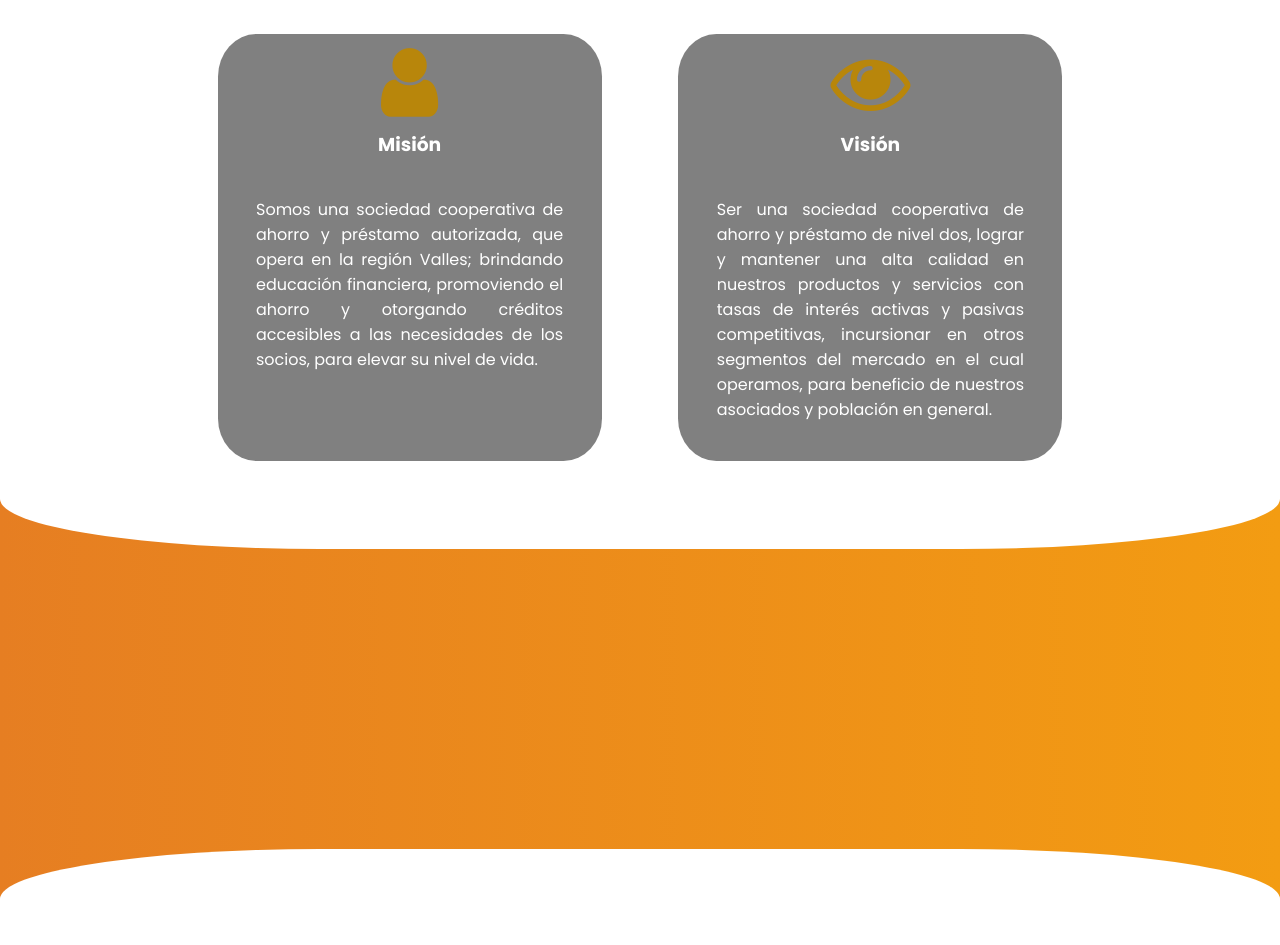
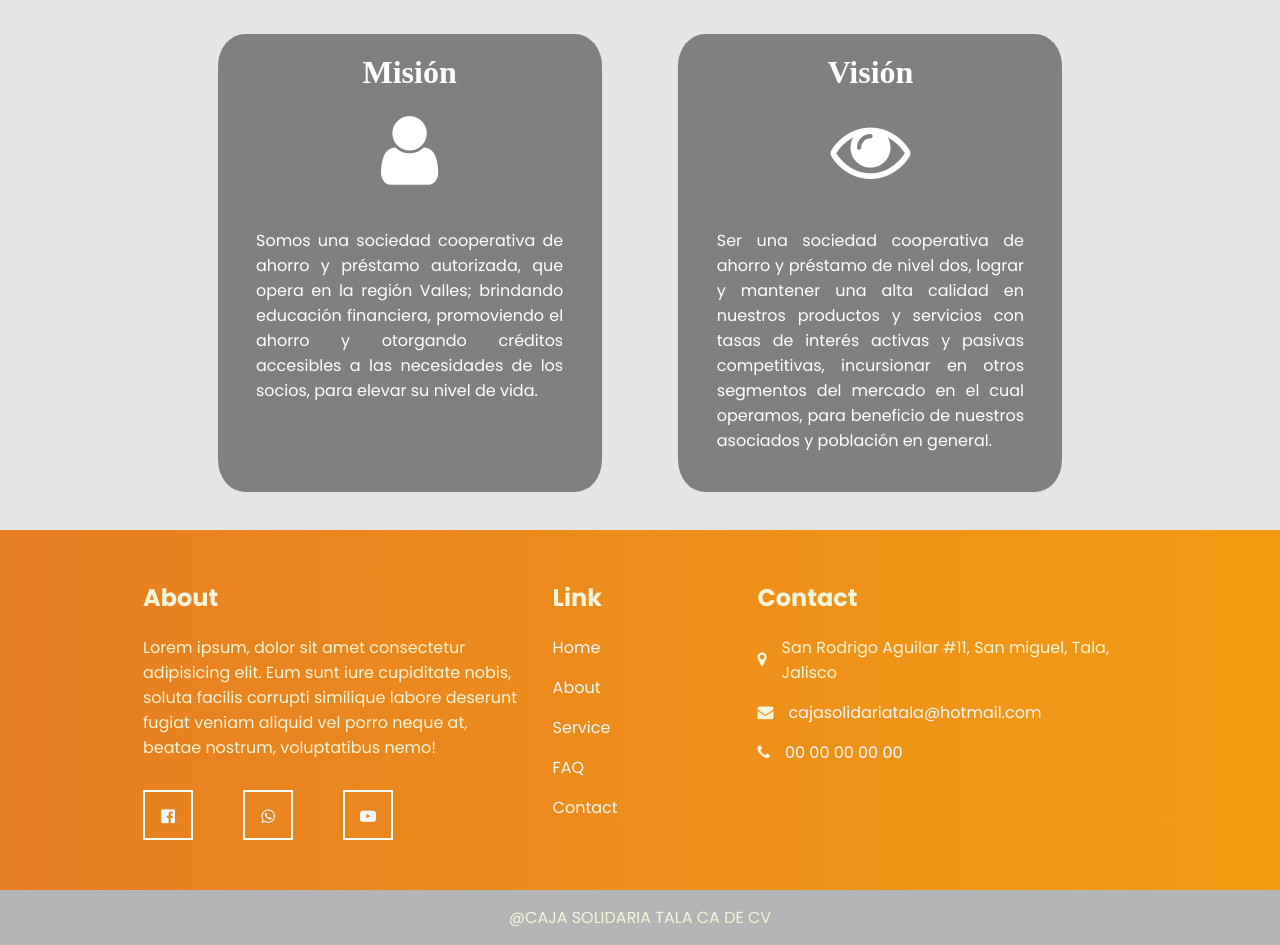
Before and after one commit to geokuga/Proyecto-CST, a React (Vite) app: page / in a window 1280 px wide. Shown: the part 2480-3425 px from the top of the page. Before the commit the page ends 3379 px from the top, so only its background shows below. Built offline with nearby package versions, Linux system fonts and the light colour scheme.

Commit message:
terminacion de footer

```diff
--- a/src/App.css
+++ b/src/App.css
@@ -1,3 +1,3 @@
 .fondo {
-  background-color: white;
+  background-color: rgb(230, 229, 229);
 }
--- a/src/components/MisionVision/MisionVision.css
+++ b/src/components/MisionVision/MisionVision.css
@@ -10,22 +10,25 @@
   min-height: 200px;
   background-color: gray;
   margin: 3%;
-  border-radius: 10%;
+  border-radius: 7%;
 }
 
 .iconoM {
-  color: darkgoldenrod;
+  color: white;
   font-size: 500%;
-  margin: 2%;
 }
 
 .MTitulo {
+  font-size: 200%;
+  font-family: serif;
   text-align: center;
   color: white;
+  margin: 5%;
 }
 
 .MTexto {
   color: white;
   text-align: justify;
   margin: 10%;
+  font-size: medium;
 }
--- a/src/components/MisionVision/MisionVision.tsx
+++ b/src/components/MisionVision/MisionVision.tsx
@@ -5,9 +5,9 @@ export default function MisionVision() {
     <section className="MContent">
       <section className="MContenedor">
         <center>
+          <h3 className="MTitulo">Misión</h3>
           <i className="fa fa-user iconoM" aria-hidden="true"></i>
         </center>
-        <h3 className="MTitulo">Misión</h3>
         <p className="MTexto">
           Somos una sociedad cooperativa de ahorro y préstamo autorizada, que
           opera en la región Valles; brindando educación financiera, promoviendo
@@ -15,11 +15,12 @@ export default function MisionVision() {
           socios, para elevar su nivel de vida.
         </p>
       </section>
+
       <section className="MContenedor">
         <center>
+          <h3 className="MTitulo">Visión</h3>
           <i className="fa fa-eye iconoM" aria-hidden="true"></i>
         </center>
-        <h3 className="MTitulo">Visión</h3>
         <p className="MTexto">
           Ser una sociedad cooperativa de ahorro y préstamo de nivel dos, lograr
           y mantener una alta calidad en nuestros productos y servicios con
--- a/src/components/Requisitos/Requisitos.css
+++ b/src/components/Requisitos/Requisitos.css
@@ -14,7 +14,7 @@
   position: absolute;
   width: 100%;
   height: 100px;
-  background-color: white;
+  background-color: rgb(230, 229, 229);
   border-radius: 50% / 100px;
   left: 0;
 }
--- a/src/components/descripcion/Descripcion.css
+++ b/src/components/descripcion/Descripcion.css
@@ -9,7 +9,7 @@
 .DContent {
   width: 30%;
   height: 100%;
-  background-color: #bb9e8d;
+  background-color: #e67e22;
   color: blanchedalmond;
   border-radius: 10px 0 0 10px;
 }
@@ -20,8 +20,9 @@
 }
 
 .DTexto {
-  text-align: justify;
-  padding: 5%;
+  text-align: center;
+  padding: 15%;
+  padding-top: 1%;
 }
 
 .DContentImagen {
@@ -32,7 +33,7 @@
   background-size: cover;
   background-position: center;
   border-radius: 0 10px 10px 0;
-  border: 10px solid #bb9e8d;
+  border: 10px solid #e67e22;
 }
 
 .DContentImagen img {
--- a/src/components/descripcion/Descripcion.tsx
+++ b/src/components/descripcion/Descripcion.tsx
@@ -8,9 +8,10 @@ export default function Descripcion() {
           <h3>¿Quienes somos?</h3>
         </div>
         <div className="DTexto">
-          Lorem ipsum dolor sit amet consectetur adipisicing elit. Minus
-          facilis, praesentium quisquam ad vero rem fugit reiciendis iure harum
-          iusto laborum tempora hic.
+          En nuestra institución financiera, estamos comprometidos con tu éxito
+          y bienestar. Ofrecemos una amplia gama de servicios personalizados
+          para ayudarte a alcanzar tus metas financieras, desde ahorros e
+          inversiones hasta préstamos y asesoramiento financiero.
         </div>
       </section>
       <section className="DContentImagen"></section>
--- a/src/components/footer/footer.css
+++ b/src/components/footer/footer.css
@@ -1,28 +1,116 @@
 .FContent {
   width: 100%;
-  height: 50vh;
-  display: flex;
-  justify-content: space-between;
+  height: auto;
   position: relative;
   background: linear-gradient(to right, #e67e22, #f39c12);
-  overflow: hidden;
+  color: beige;
 }
 
-.FContent::before,
-.FContent::after {
-  content: "";
-  position: absolute;
-  width: 100%;
-  height: 100px;
-  background-color: white;
-  border-radius: 50% / 100px;
-  left: 0;
+.FContent a {
+  text-decoration: none;
+  transition: 0.5s;
+  color: aliceblue;
 }
 
-.FContent::before {
-  top: -50px; /* Curva superior */
+.FContent ul,
+.FContent li {
+  list-style-type: none;
 }
 
-.FContent::after {
-  bottom: -50px; /* Curva inferior */
+.footer_info {
+  width: 80%;
+  margin: 0 auto;
+  display: flex;
+  padding: 50px 0;
 }
+
+.footer_info .footer_width {
+  padding: 0 15px;
+}
+
+.footer_info h2 {
+  margin-bottom: 20px;
+}
+
+.about,
+.contact {
+  width: 40%;
+}
+
+.link {
+  width: 20%;
+}
+
+.social-media {
+  margin-top: 30px;
+}
+
+.social-media ul {
+  display: flex;
+}
+
+.social-media ul li a {
+  display: inline-block;
+  margin-right: 50px;
+  width: 50px;
+  height: 50px;
+  padding-top: 12px;
+  background-color: transparent;
+  border: 2px solid white;
+  text-align: center;
+}
+
+.social-media ul li a:hover {
+  background-color: white;
+  color: black;
+}
+
+.link ul li a {
+  display: block;
+  margin-bottom: 15px;
+  font-size: 18x;
+}
+
+.link ul li a:hover {
+  color: orange;
+}
+
+.contact ul li {
+  display: flex;
+  align-items: center;
+  margin-bottom: 15px;
+}
+
+.contact ul li span {
+  margin-right: 15px;
+}
+
+.copy-right {
+  padding: 15px 0;
+  text-align: center;
+  background-color: rgb(181, 181, 181);
+}
+
+@media screen and (max-width: 992px) {
+  .about,
+  .contact {
+    width: 35%;
+  }
+
+  .link {
+    width: 30%;
+  }
+}
+
+@media screen and (max-width: 767px) {
+  .about,
+  .contact,
+  .link {
+    width: 100%;
+    margin-bottom: 30px;
+  }
+
+  .footer_info {
+    flex-direction: column;
+  }
+}
--- a/src/components/footer/footer.tsx
+++ b/src/components/footer/footer.tsx
@@ -2,8 +2,83 @@ import "./footer.css";
 
 export default function footer() {
   return (
-    <section className="FContent">
-      <div></div>
-    </section>
+    <footer className="FContent">
+      <section className="footer_info">
+        <div className="footer_width about">
+          <h2>About</h2>
+          <p>
+            Lorem ipsum, dolor sit amet consectetur adipisicing elit. Eum sunt
+            iure cupiditate nobis, soluta facilis corrupti similique labore
+            deserunt fugiat veniam aliquid vel porro neque at, beatae nostrum,
+            voluptatibus nemo!
+          </p>
+          <div className="social-media">
+            <ul>
+              <li>
+                <a href="">
+                  <i className="fa fa-facebook-official" aria-hidden="true"></i>
+                </a>
+              </li>
+              <li>
+                <a href="">
+                  <i className="fa fa-whatsapp" aria-hidden="true"></i>
+                </a>
+              </li>
+              <li>
+                <a href="">
+                  <i className="fa fa-youtube-play" aria-hidden="true"></i>
+                </a>
+              </li>
+            </ul>
+          </div>
+        </div>
+        <div className="footer_width link">
+          <h2>Link</h2>
+          <ul>
+            <li>
+              <a href="">Home</a>
+            </li>
+            <li>
+              <a href="">About</a>
+            </li>
+            <li>
+              <a href="">Service</a>
+            </li>
+            <li>
+              <a href="">FAQ</a>
+            </li>
+            <li>
+              <a href="">Contact</a>
+            </li>
+          </ul>
+        </div>
+        <div className="footer_width contact">
+          <h2>Contact</h2>
+          <ul>
+            <li>
+              <span>
+                <i className="fa fa-map-marker" aria-hidden="true"></i>
+              </span>
+              <p> San Rodrigo Aguilar #11, San miguel, Tala, Jalisco</p>
+            </li>
+            <li>
+              <span>
+                <i className="fa fa-envelope" aria-hidden="true"></i>
+              </span>
+              <a href="">cajasolidariatala@hotmail.com</a>
+            </li>
+            <li>
+              <span>
+                <i className="fa fa-phone" aria-hidden="true"></i>
+              </span>
+              <a href="">00 00 00 00 00</a>
+            </li>
+          </ul>
+        </div>
+      </section>
+      <div className="copy-right">
+        <p>@CAJA SOLIDARIA TALA CA DE CV</p>
+      </div>
+    </footer>
   );
 }
```
